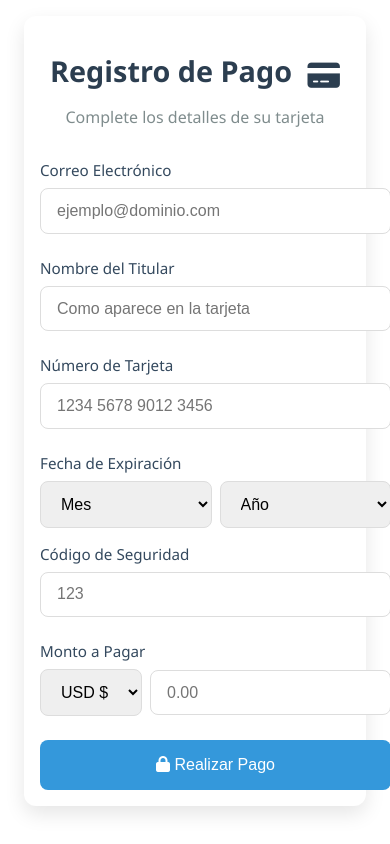
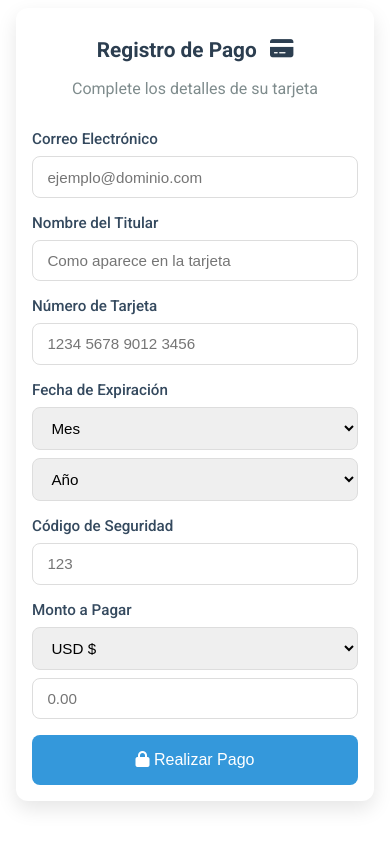
Before and after one commit to BlackAngel378-art/P2_26428237, a Node project: template src/views/payment.ejs in a window 390 px wide. Run offline with Node 20 templates, Linux system fonts and the light colour scheme; the template is opened without the code that fills it, so the values that code supplies are empty.

Commit message:
modificando responsive payment form

```diff
--- a/src/public/css/payment.css
+++ b/src/public/css/payment.css
@@ -1,11 +1,12 @@
 .payment-container {
-  font-family: 'Segoe UI', Tahoma, Geneva, Verdana, sans-serif;
+  font-family: 'Roboto', 'Segoe UI', Tahoma, Geneva, Verdana, sans-serif;
   max-width: 600px;
   margin: 2rem auto;
   padding: 1.5rem;
   background: #fff;
   border-radius: 12px;
   box-shadow: 0 8px 20px rgba(0, 0, 0, 0.1);
+  box-sizing: border-box; /* Añadido para incluir padding en el ancho */
 }
 
 .payment-header {
@@ -48,6 +49,8 @@
   border-radius: 8px;
   font-size: 1rem;
   transition: all 0.3s;
+  width: 100%; /* Asegura que no se salga del contenedor */
+  box-sizing: border-box; /* Incluye padding en el ancho */
 }
 
 .form-input:focus {
@@ -68,7 +71,8 @@
 }
 
 .expiration-input {
-  width: 50%;
+  width: 100%; /* Cambiado para mejor responsive */
+  flex: 1; /* Permite que los selects crezcan */
 }
 
 .amount-group {
@@ -91,6 +95,7 @@
   font-weight: 500;
   cursor: pointer;
   transition: background-color 0.3s;
+  width: 100%; /* Ocupa todo el ancho disponible */
 }
 
 .submit-btn:hover {
@@ -103,18 +108,60 @@
   vertical-align: middle;
 }
 
-/* Estilos para dispositivos móviles */
-@media screen and (max-width: 480px) {
+/* Estilos mejorados para dispositivos móviles */
+@media screen and (max-width: 768px) {
   .payment-container {
-    padding: 1rem;
+    padding: 1.2rem;
     margin: 1rem;
+    width: calc(100% - 2rem); /* Ajuste para márgenes */
+  }
+
+  .payment-title {
+    font-size: 1.5rem;
   }
 
   .card-details {
     grid-template-columns: 1fr;
   }
 
+  .expiration-group {
+    flex-direction: column; /* Cambia a columna en móviles */
+    gap: 0.5rem;
+  }
+
   .expiration-input {
     width: 100%;
   }
+
+  .amount-group {
+    flex-direction: column; /* Cambia a columna en móviles */
+    align-items: stretch;
+  }
+
+  .currency-select {
+    flex: 1;
+    width: 100%;
+  }
 }
+
+@media screen and (max-width: 480px) {
+  .payment-container {
+    padding: 1rem;
+    margin: 0.5rem;
+    width: calc(100% - 1rem);
+  }
+
+  .payment-title {
+    font-size: 1.3rem;
+  }
+
+  .payment-form {
+    gap: 1rem;
+  }
+
+  .form-input {
+    padding: 0.7rem 0.9rem;
+    font-size: 0.95rem;
+  width: 100%;
+  }
+}
```
